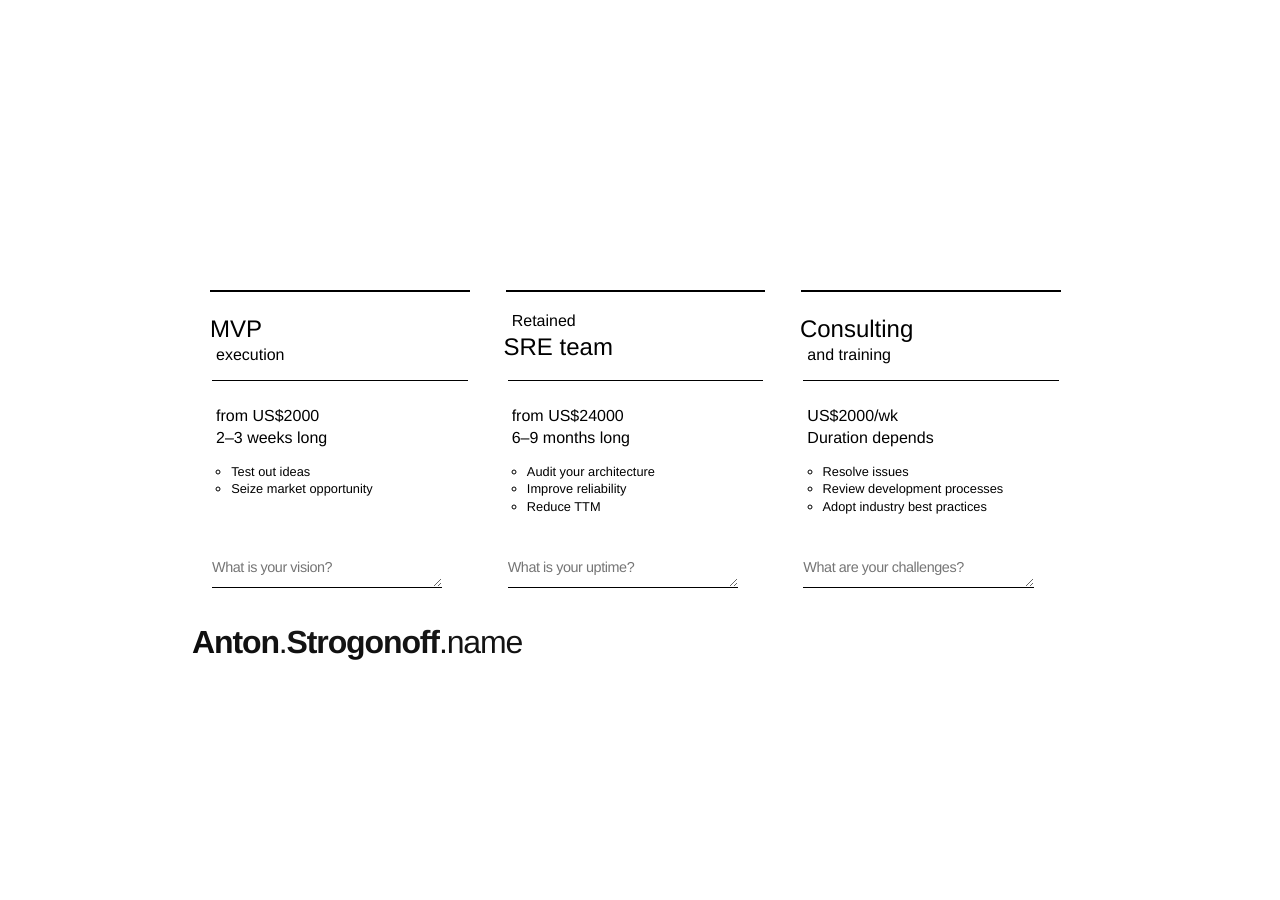
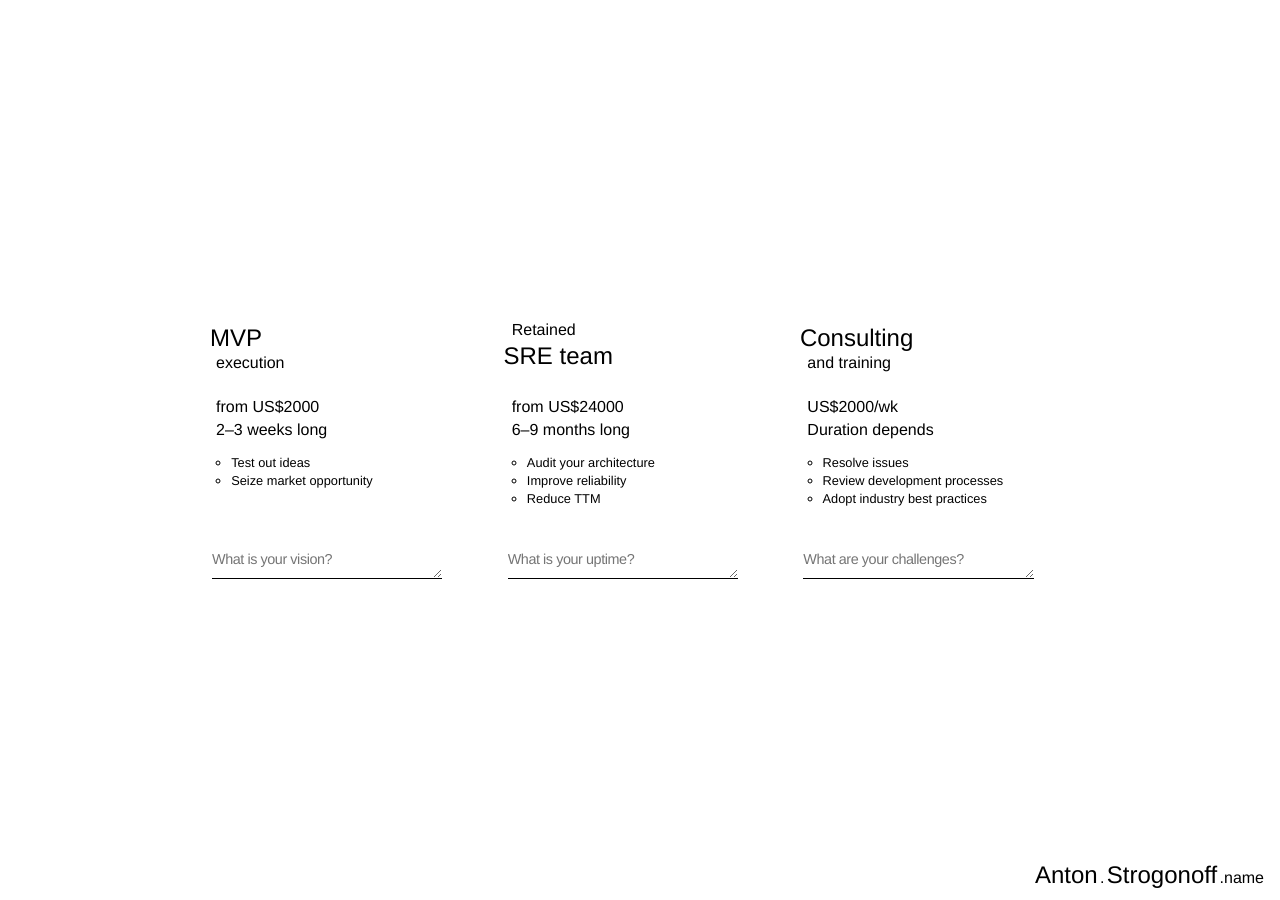
Before and after one commit to strogonoff/strogonoff.github.io, a Jekyll site: the page built from index.html, in a window 1280 px wide. Built offline with Jekyll 4.4.1, drawn with Linux system fonts in a browser that asks for light colours.

Commit message:
feat: Update style, remove extra lines

```diff
--- a/css/main.scss
+++ b/css/main.scss
@@ -18,12 +18,12 @@
 
 h1 {
   font-weight: normal;
+  font-size: 100%;
+  padding-left: .8em;
 
-  .name {
-    font-weight: bold;
-  }
-  .surname {
-    font-weight: bold;
+  .name, .surname {
+    font-size: 24px;
+    margin: 0 .1em;
   }
 }
 
@@ -120,9 +120,6 @@
     display: flex;
 
     box-shadow: 0 -20px 0 -18px transparent;
-    @media screen and (min-width: 900px) {
-      box-shadow: 0 -20px 0 -18px black;
-    }
 
     position: relative;
     transition: box-shadow .1s ease-in-out, opacity .1s ease-in-out;
@@ -160,11 +157,6 @@
     .title {
       padding-bottom: 1em;
       margin-bottom: .5em;
-
-      @media screen and (min-width: 900px) {
-        border-bottom: 1px solid black;
-        margin-bottom: 1.5em;
-      }
 
       .keyword {
         margin-left: -.25em;
@@ -306,12 +298,10 @@
 
   body > header > h1 {
     z-index: -1;
-    position: absolute;
-    width: 70vw;
-    line-height: .5;
-    bottom: -2em;
     font-variant-numeric: proportional-nums;
-    letter-spacing: -.035em;
+    position: fixed;
+    bottom: 0;
+    right: 1em;
   }
 }
 
```
